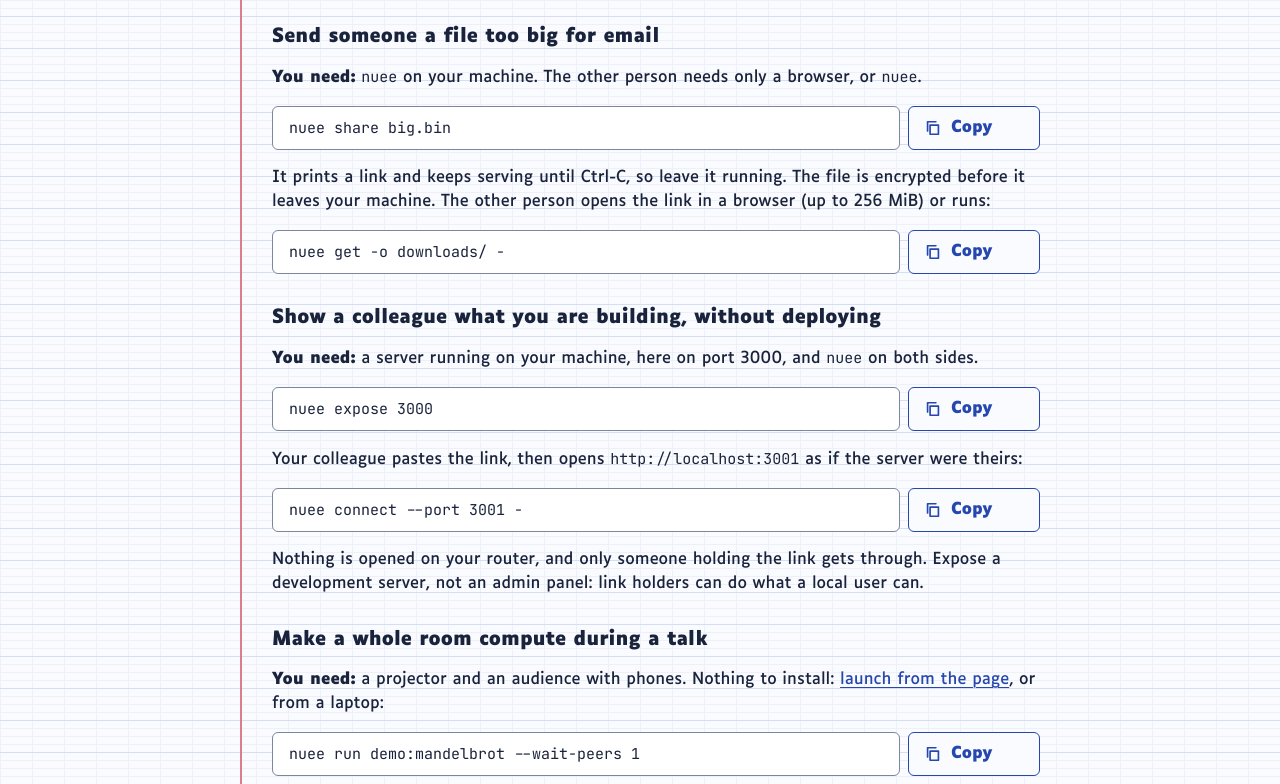
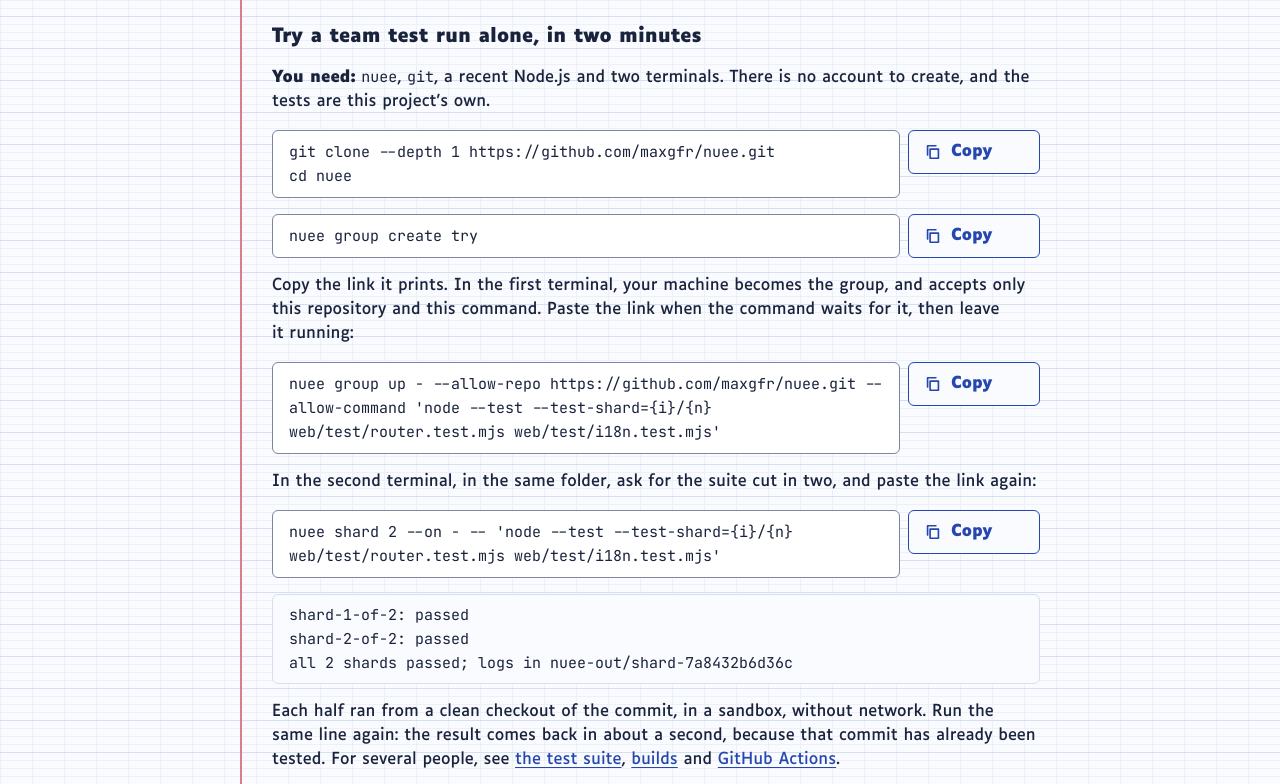
Before and after one commit to maxgfr/nuee, a website with bundled scripts: page web/docs/index.html in a window 1280 px wide. Shown: the part 3280-4064 px from the top of the page. Built offline with nearby package versions, Linux system fonts and the light colour scheme.

Commit message:
feat(web): a recipe to try a group alone and real commands on the group page
The docs and the home page start with a test run anyone can do on one machine, on this project's own tests. A group link now gives the steps to join, keep a machine in the group and build, each one ready to copy.

```diff
--- a/web/app/i18n.js
+++ b/web/app/i18n.js
@@ -56,6 +56,7 @@ const en = {
   'open.notNuee': 'This is not a Nuée link.',
   'open.pinLink': 'This is a pin link: use it with “nuee pin” on the command line.',
   'home.uses.title': 'What you can do with it today',
+  'home.uses.try': 'Try a team test run alone, in two minutes',
   'home.uses.file': 'Send a file too big for email',
   'home.uses.dev': 'Show a colleague what you are building, without deploying',
   'home.uses.sweep': 'Compare training settings on the lab’s machines',
@@ -74,8 +75,13 @@ const en = {
   'link.service.title': 'A shared service',
   'link.service.body': 'This link opens a service shared with Nuée. Connect to it with the command line:',
   'link.group.title': 'A permanent group',
-  'link.group.body': 'This link names a group of machines that outlives any one of them. A machine takes part from the command line, once the group’s creator has added it:',
+  'link.group.body': 'This link names a group of machines that outlives any one of them. A machine takes part from the command line. Anyone holding this link can see that the group exists; only the machines its creator has added can use it. Where a command shows -, it asks for this link.',
   'link.group.fingerprint': 'Group’s fingerprint',
+  'link.group.copy': 'Copy the group’s link',
+  'link.group.join': 'Print your machine’s id and send it to the group’s creator, who adds you with nuee group invite:',
+  'link.group.up': 'Keep your machine in the group, and say what it accepts to run:',
+  'link.group.build': 'From any machine in the group, in a checkout whose commit is pushed, build and get dist/ back:',
+  'link.group.docs': 'Try it alone first, then see tests, GitHub Actions and files',
   'link.site.title': 'A shared site',
   'link.site.body': 'This link holds a site shared with Nuée. Its preview is not available in this version of the page yet.',
   'site.title': 'A shared site',
--- a/web/app/views/home.js
+++ b/web/app/views/home.js
@@ -10,6 +10,7 @@ const BREW = 'brew install maxgfr/tap/nuee';
 
 /** Real uses, each with the command that starts it; the docs give the whole recipe. */
 const USES = [
+  ['home.uses.try', 'nuee group create try', 'ex-try'],
   ['home.uses.file', 'nuee share big.bin', 'ex-file'],
   ['home.uses.dev', 'nuee expose 3000', 'ex-dev'],
   ['home.uses.sweep', 'nuee sweep sweep.toml', 'ex-sweep'],
--- a/web/docs/index.html
+++ b/web/docs/index.html
@@ -122,6 +122,20 @@ left the swarm after 84 tasks</code></pre>
 <section aria-labelledby="examples">
 <h2 id="examples"><a href="#examples">Real examples</a></h2>
 <p>Things to do this week, with what you need for each. These recipes were tried over the public relays before they were put on this page, between two identities on one Mac; only the names of your files, repositories and machines change. Passing <code>-</code> reads a link from standard input.</p>
+
+<h3 id="ex-try"><a href="#ex-try">Try a team test run alone, in two minutes</a></h3>
+<p><strong>You need:</strong> <code>nuee</code>, <code>git</code>, a recent Node.js and two terminals. There is no account to create, and the tests are this project’s own.</p>
+<pre class="command"><code>git clone --depth 1 https://github.com/maxgfr/nuee.git
+cd nuee</code></pre>
+<pre class="command"><code>nuee group create try</code></pre>
+<p>Copy the link it prints. In the first terminal, your machine becomes the group, and accepts only this repository and this command. Paste the link when the command waits for it, then leave it running:</p>
+<pre class="command"><code>nuee group up - --allow-repo https://github.com/maxgfr/nuee.git --allow-command 'node --test --test-shard={i}/{n} web/test/router.test.mjs web/test/i18n.test.mjs'</code></pre>
+<p>In the second terminal, in the same folder, ask for the suite cut in two, and paste the link again:</p>
+<pre class="command"><code>nuee shard 2 --on - -- 'node --test --test-shard={i}/{n} web/test/router.test.mjs web/test/i18n.test.mjs'</code></pre>
+<pre class="output"><code>shard-1-of-2: passed
+shard-2-of-2: passed
+all 2 shards passed; logs in nuee-out/shard-7a8432b6d36c</code></pre>
+<p>Each half ran from a clean checkout of the commit, in a sandbox, without network. Run the same line again: the result comes back in about a second, because that commit has already been tested. For several people, see <a href="#ex-tests">the test suite</a>, <a href="#ex-build">builds</a> and <a href="#ex-ci">GitHub Actions</a>.</p>
 
 <h3 id="ex-file"><a href="#ex-file">Send someone a file too big for email</a></h3>
 <p><strong>You need:</strong> <code>nuee</code> on your machine. The other person needs only a browser, or <code>nuee</code>.</p>
--- a/web/styles/app.css
+++ b/web/styles/app.css
@@ -788,6 +788,9 @@ pre {
   border-radius: var(--radius);
   background: var(--field);
   overflow-wrap: anywhere;
+}
+.group-steps li {
+  margin-block: var(--space-4);
 }
 
 /* Run and share */
```
Also changed, not shown: web/app/views/link.js (+21 -4 lines).
